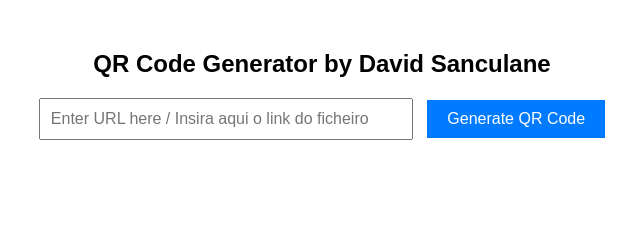
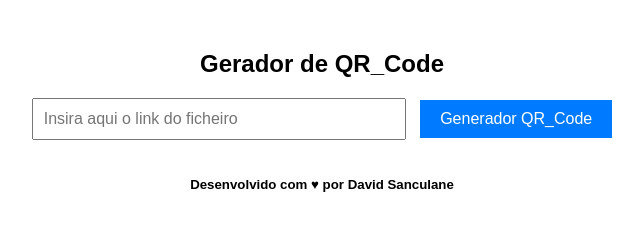
Before and after one commit to DavidSanculane-dev/QRcode_generator, a website: page index.html in a window 1280 px wide. Shown: the whole page, without its empty margins (318-961 px from the left). Drawn offline with Linux system fonts and the light colour scheme.

Commit message:
Atualizando o footer
Footer.

```diff
--- a/index.html
+++ b/index.html
@@ -4,7 +4,7 @@
 <head>
   <meta charset="UTF-8">
   <meta name="viewport" content="width=device-width, initial-scale=1.0">
-  <title>QR Code Generator</title>
+  <title>QR_Code Generator</title>
   <script src="https://cdnjs.cloudflare.com/ajax/libs/qrcodejs/1.0.0/qrcode.min.js"></script>
   <style>
     body {
@@ -44,9 +44,9 @@
 </head>
 
 <body>
-  <h2>QR Code Generator by David Sanculane</h2>
-  <input type="text" id="linkInput" placeholder="Enter URL here / Insira aqui o link do ficheiro">
-  <button onclick="generateQRCode()">Generate QR Code</button>
+  <h2>Gerador de QR_Code</h2>
+  <input type="text" id="linkInput" placeholder="Insira aqui o link do ficheiro">
+  <button onclick="generateQRCode()">Generador QR_Code</button>
 
   <div id="qrcode"></div>
 
@@ -56,7 +56,7 @@
 
       // Verificar se o campo está vazio
       if (!link) {
-        alert("Please enter a valid URL / Por favor insira um link válido");
+        alert("Por favor insira um link válido");
         return;
       }
 
@@ -72,5 +72,8 @@
     }
   </script>
 </body>
+<footer>
+  <h5><br>Desenvolvido com &hearts; por David Sanculane</h5>
+</footer>
 
 </html>
```
